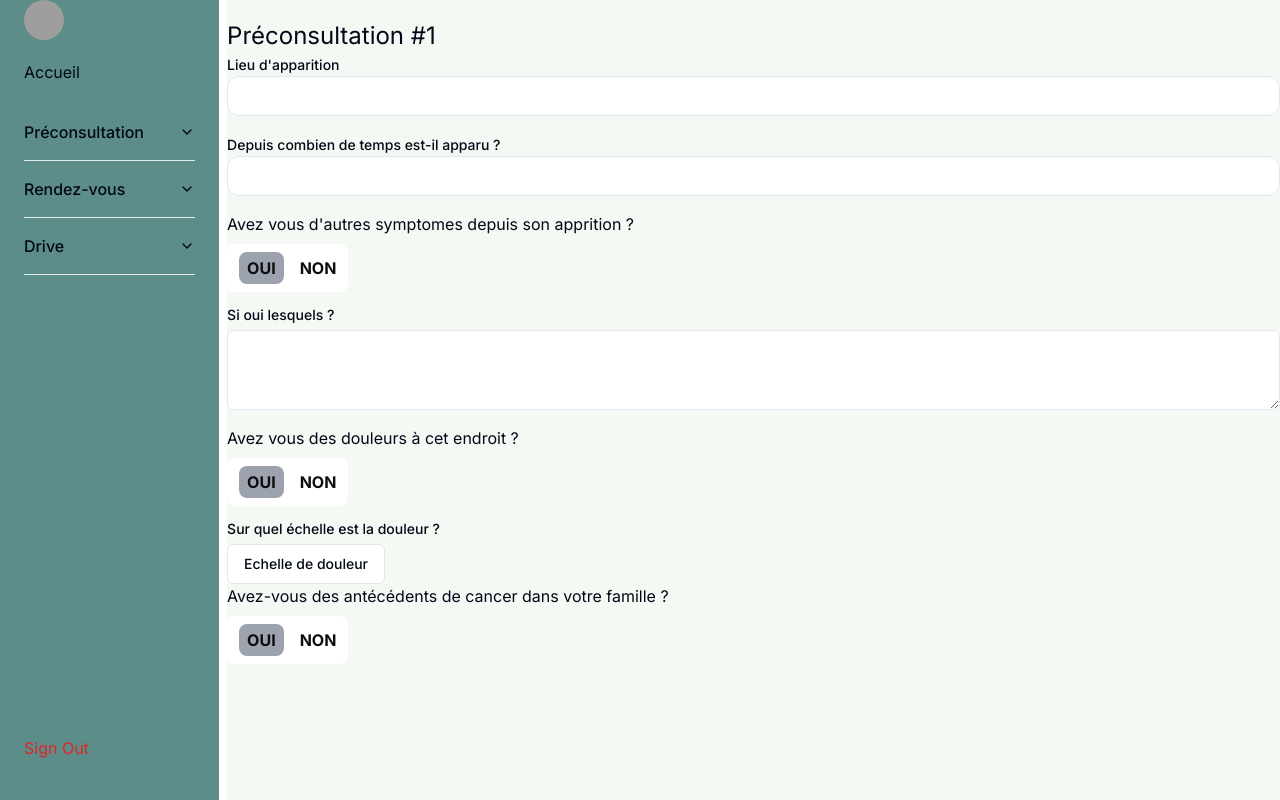
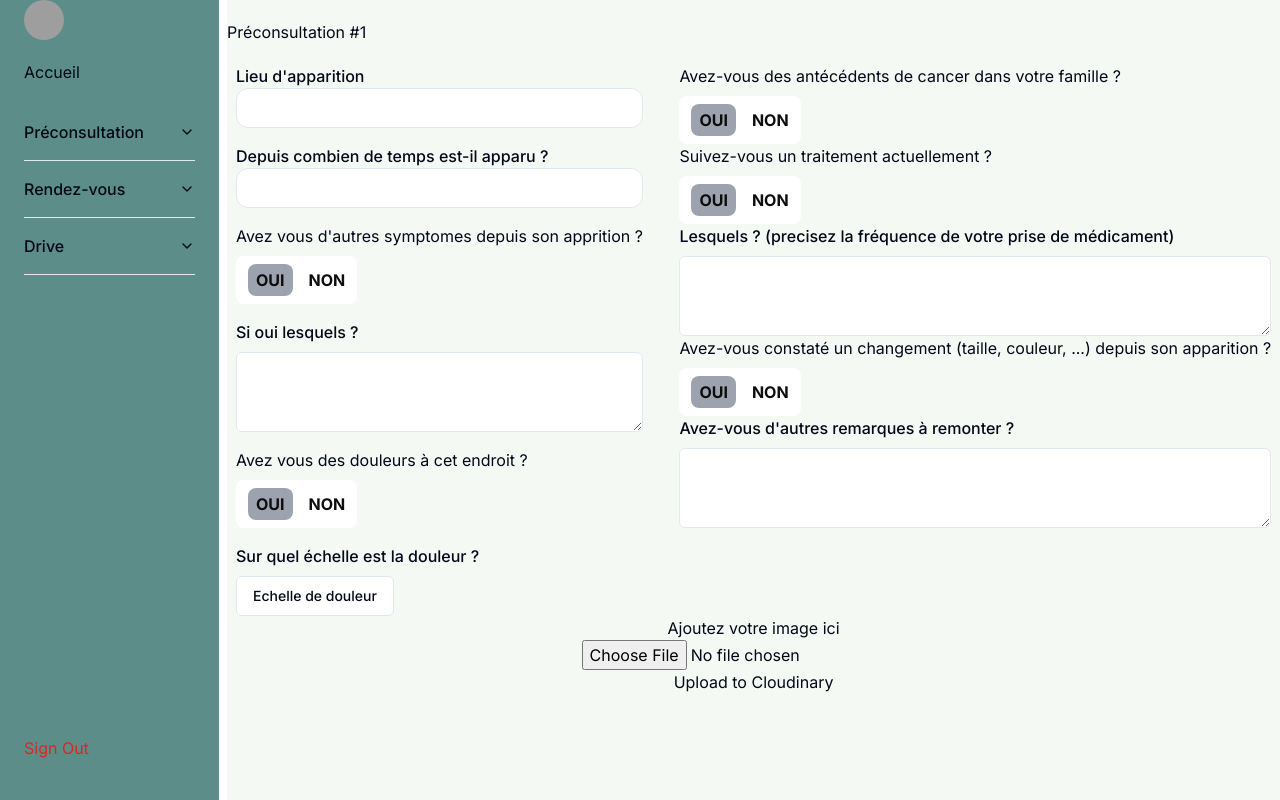
Before and after one commit to Skinsight-TER/front-skinsight, a Next.js app: page /dashboard/preconsultation/form in a window 1280 px wide. Built offline with nearby package versions, Linux system fonts and the light colour scheme; no server answers; sample sign-in values are in the browser's storage; grey boxes are pictures that could not be loaded.

Commit message:
Finish preconsul form

```diff
--- a/app/dashboard/drive/page.tsx
+++ b/app/dashboard/drive/page.tsx
@@ -1,7 +1,7 @@
 'use client';
 
 import cloudinary from '@/lib/cloudinaryConfig';
-import {CldUploadWidget} from 'next-cloudinary';
+import {CldUploadWidget, CldImage} from 'next-cloudinary';
 import { useState } from 'react';
 
 async function uploadImageToCloudinary(file: string | Blob) {
@@ -35,10 +35,21 @@ async function uploadImageToCloudinary(file: string | Blob) {
 
 export default function Drive() {
   const [selectImage, setSelectedImage] = useState<File | null>(null);
+  const [previewUrl, setPreviewUrl] = useState<string | null>(null);
 
   const handleImageChange = (e: React.ChangeEvent<HTMLInputElement>) => {
     const file = e.target.files ? e.target.files[0] : null;
     setSelectedImage(file);
+
+    if (file) {
+      const reader = new FileReader();
+      reader.onloadend = () => {
+        setPreviewUrl(reader.result as string);
+      }
+      reader.readAsDataURL(file);
+    } else {
+      setPreviewUrl(null);
+    }
   };
 
   const handleUpload = () => {
@@ -49,7 +60,10 @@ export default function Drive() {
 
   return(
     <div className='flex flex-col justify-center items-center w-full'>
-      <div className='text-2xl'>Upload your Image</div>
+      <div className='text-2xl'>Ajoutez votre image ici</div>
+      {previewUrl && (
+        <img src={previewUrl} alt='PReview' width={350} height={150}/>
+      )}
       <input type='file' onChange={handleImageChange}/>
       <button onClick={handleUpload}>Upload to Cloudinary</button>
     </div>
--- a/app/dashboard/preconsultation/form/page.tsx
+++ b/app/dashboard/preconsultation/form/page.tsx
@@ -4,9 +4,11 @@ import { DrawerComponent } from "@/components/Drawer";
 import SwitchButton from "@/components/SwitchButton";
 import { Input } from "@/components/ui/input";
 import { Label } from "@/components/ui/label";
+import { Separator } from "@/components/ui/separator";
 import { Switch } from "@/components/ui/switch";
 import { Textarea } from "@/components/ui/textarea";
 import { useState } from "react";
+import Drive from "../../drive/page";
 
 export default function PreconsultationForm() {
 
@@ -19,11 +21,11 @@ export default function PreconsultationForm() {
 
   return(
     <div className="bg-light-green w-full">
-      <div className="text-2xl mt-5">Préconsultation #1</div>
-      <div>
+      <div className="text-2xl my-5">Préconsultation #1</div>
+      <div className="flex justify-around">
         <div className="flex flex-col gap-4">
           <div>
-            <Label htmlFor="lieu">Lieu d'apparition</Label>
+            <Label htmlFor="lieu" className="text-base">Lieu d'apparition</Label>
             <Input
               name="lieu"
               required
@@ -31,7 +33,7 @@ export default function PreconsultationForm() {
             />
           </div>
           <div>
-            <Label htmlFor="lieu">Depuis combien de temps est-il apparu ?</Label>
+            <Label htmlFor="lieu" className="text-base">Depuis combien de temps est-il apparu ?</Label>
             <Input
               name="how-long"
               required
@@ -42,22 +44,40 @@ export default function PreconsultationForm() {
             <SwitchButton label="Avez vous d'autres symptomes depuis son apprition ?"/>
           </div>
           <div className="flex flex-col items-start gap-2">
-            <Label htmlFor="other-sympt">Si oui lesquels ?</Label>
+            <Label htmlFor="other-sympt" className="text-base">Si oui lesquels ?</Label>
             <Textarea />
           </div>
           <div className="flex items-start">
             <SwitchButton label="Avez vous des douleurs à cet endroit ?"/>
           </div>
           <div className="flex flex-col items-start gap-2">
-            <Label htmlFor="scale">Sur quel échelle est la douleur ?</Label>
+            <Label htmlFor="scale" className="text-base">Sur quel échelle est la douleur ?</Label>
             <DrawerComponent />
           </div>
         </div>
+        <Separator orientation="vertical" className="bg-gray-600"/>
         <div>
           <div>
             <SwitchButton label="Avez-vous des antécédents de cancer dans votre famille ?" />
           </div>
+          <div>
+            <SwitchButton label="Suivez-vous un traitement actuellement ?" />
+          </div>
+          <div className="flex flex-col items-start gap-2">
+            <Label htmlFor="other-sympt" className="text-base">Lesquels ? (precisez la fréquence de votre prise de médicament)</Label>
+            <Textarea />
+          </div>
+          <div>
+            <SwitchButton label="Avez-vous constaté un changement (taille, couleur, ...) depuis son apparition ?" />
+          </div>
+          <div className="flex flex-col items-start gap-2">
+            <Label htmlFor="other-sympt" className="text-base">Avez-vous d'autres remarques à remonter ?</Label>
+            <Textarea />
+          </div>
         </div>
+      </div>
+      <div>
+        <Drive />
       </div>
     </div>
   )
--- a/components/SwitchButton.tsx
+++ b/components/SwitchButton.tsx
@@ -9,7 +9,7 @@ const SwitchButton: React.FC<SwitchButtonProps> = ({ label }) => {
 
   return (
     <div className="flex flex-col items-start justify-center gap-2">
-      <span>{label}</span>
+      <span className="text-base">{label}</span>
       <button
         className={`relative w-30 p-2 flex items-center rounded-lg bg-white`}
         onClick={() => setIsActive(!isActive)}
--- /dev/null
+++ b/components/ui/separator.tsx
@@ -0,0 +1,31 @@
+"use client"
+
+import * as React from "react"
+import * as SeparatorPrimitive from "@radix-ui/react-separator"
+
+import { cn } from "@/lib/utils"
+
+const Separator = React.forwardRef<
+  React.ElementRef<typeof SeparatorPrimitive.Root>,
+  React.ComponentPropsWithoutRef<typeof SeparatorPrimitive.Root>
+>(
+  (
+    { className, orientation = "horizontal", decorative = true, ...props },
+    ref
+  ) => (
+    <SeparatorPrimitive.Root
+      ref={ref}
+      decorative={decorative}
+      orientation={orientation}
+      className={cn(
+        "shrink-0 bg-border",
+        orientation === "horizontal" ? "h-[1px] w-full" : "h-full w-[1px]",
+        className
+      )}
+      {...props}
+    />
+  )
+)
+Separator.displayName = SeparatorPrimitive.Root.displayName
+
+export { Separator }
--- a/package.json
+++ b/package.json
@@ -18,6 +18,7 @@
     "@radix-ui/react-label": "^2.0.2",
     "@radix-ui/react-navigation-menu": "^1.1.4",
     "@radix-ui/react-select": "^2.0.0",
+    "@radix-ui/react-separator": "^1.0.3",
     "@radix-ui/react-switch": "^1.0.3",
     "class-variance-authority": "^0.7.0",
     "cloudinary": "^2.0.1",
@@ -38,6 +39,8 @@
     "zod": "^3.22.4"
   },
   "devDependencies": {
+    "@swc/cli": "^0.3.10",
+    "@swc/core": "^1.4.6",
     "@types/node": "^20",
     "@types/react": "^18",
     "@types/react-dom": "^18",
--- a/tailwind.config.ts
+++ b/tailwind.config.ts
@@ -19,6 +19,12 @@ const config = {
         lg: '976px',
         "2xl": "1400px",
       },
+    },
+    fontSize: {
+      sm: ['14px', '20px'],
+      base: ['16px', '24px'],
+      lg: ['20px', '28px'],
+      xl: ['24px', '32px'],
     },
     extend: {
       colors: {
```
Also changed, not shown: 1 other file (tests, documents, lock files or other folders).
